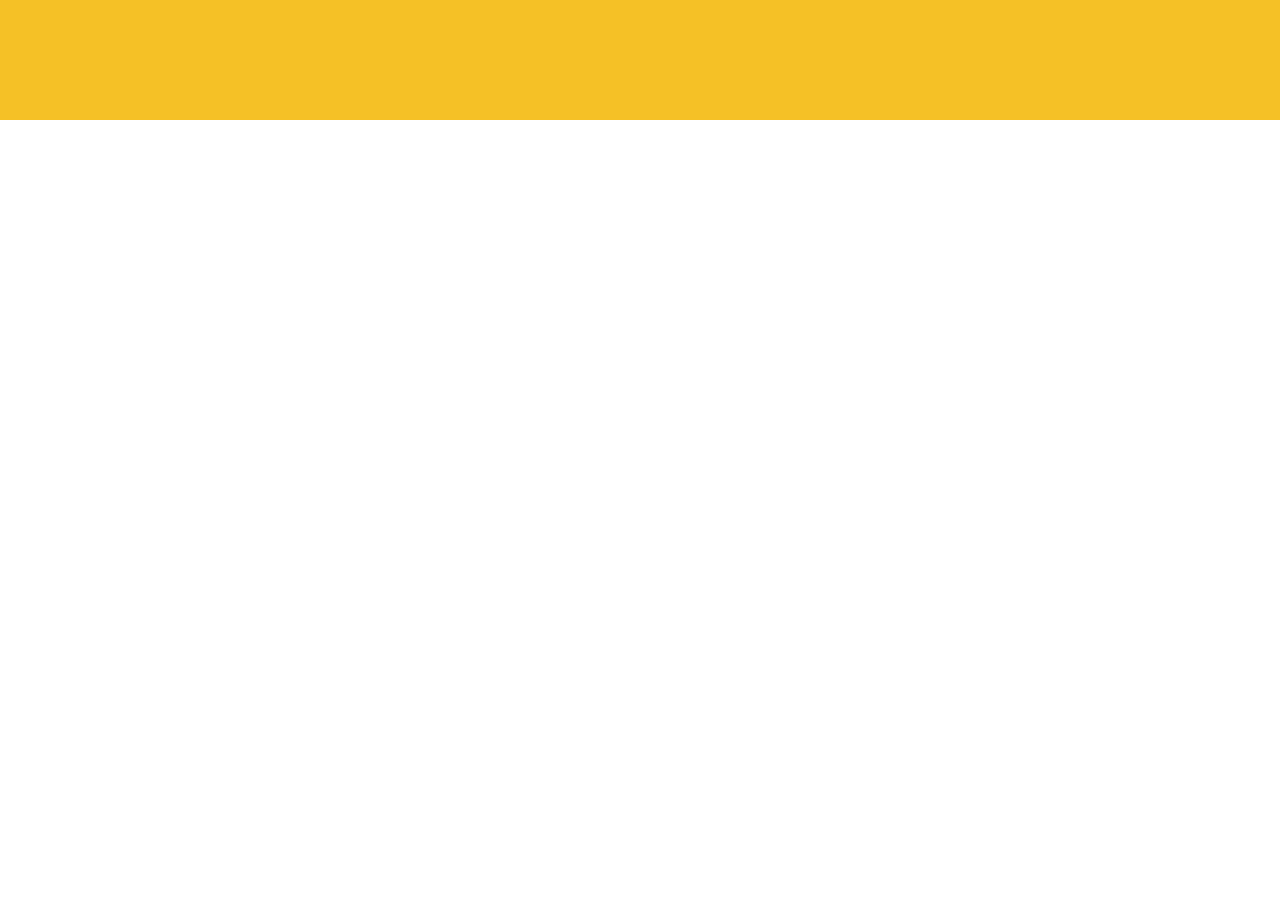
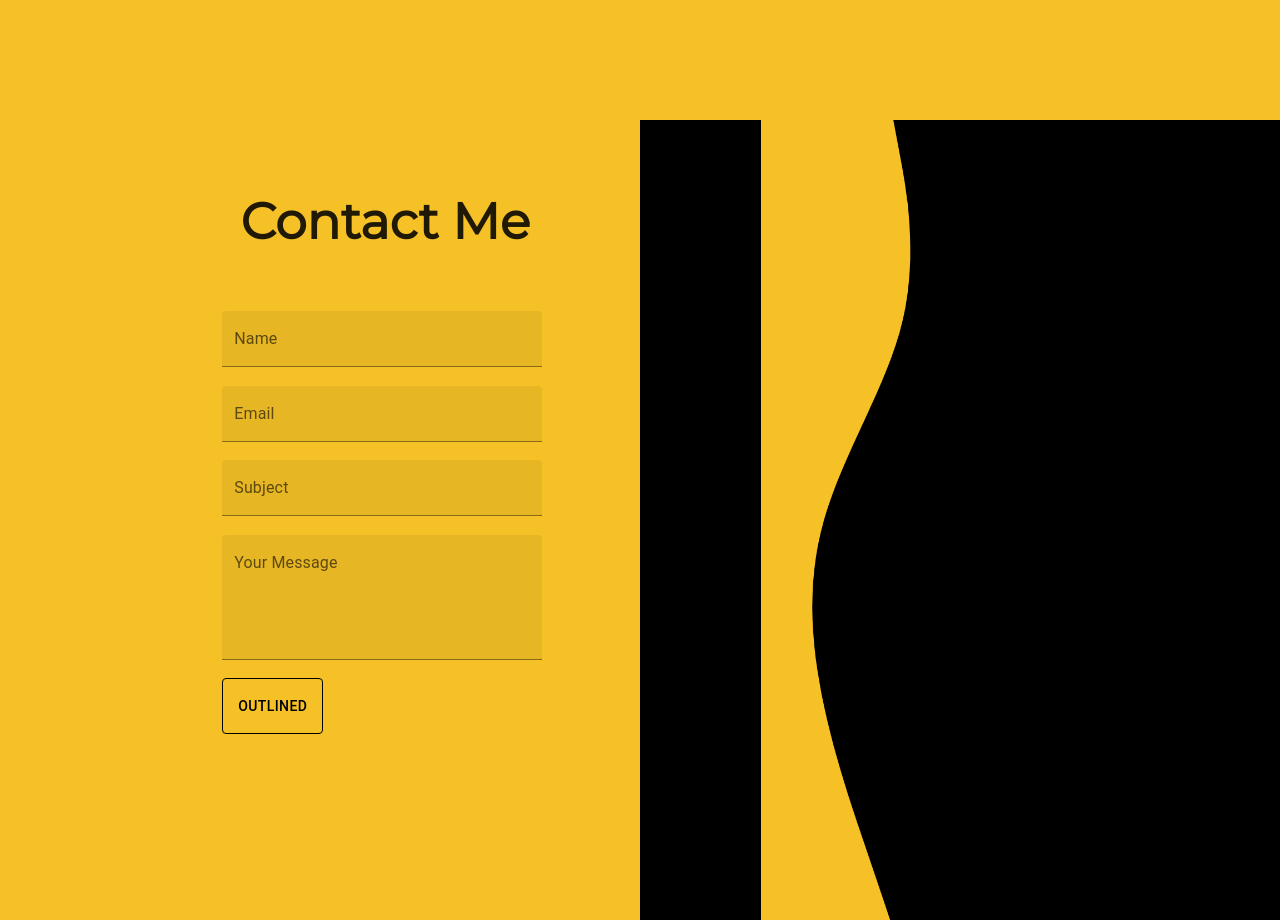
Before and after one commit to ettienekorayyi/portfolio_v2, a React (Create React App) app: page / in a window 1280 px wide. Shown: the part 2280-3200 px from the top of the page. Before the commit the page ends 2400 px from the top, so only its background shows below. Built offline with nearby package versions, Linux system fonts and the light colour scheme.

Commit message:
Created the contact form UI

```diff
--- a/src/components/App.js
+++ b/src/components/App.js
@@ -2,7 +2,7 @@ import React from "react";
 import { Home } from "./home/Home";
 import { About } from "./about/About";
 import { _404Page } from "./404/_404Page";
-
+import { Contact } from "./contact/Contact";
 
 function App() {
   return (
@@ -11,6 +11,7 @@ function App() {
 
       <About />
       <_404Page />
+      <Contact />
       {/**/}
     </div>
   );
--- a/src/components/about/About.css
+++ b/src/components/about/About.css
@@ -66,9 +66,8 @@ div#curve1 svg {
 }
 
 #curve1 img.wave_desktop {
-  position: absolute; /* absolute */
+  position: absolute;
   left: 46rem; /* 74rem  46rem*/
-   /*top: 0rem; 0rem 46.6rem*/
   height: 100vh;
   z-index: 1;
   /*border: 1px solid gray;   51.8rem */
--- /dev/null
+++ b/src/components/contact/Contact.css
@@ -0,0 +1,23 @@
+/* Dark Mode */
+.Contact {
+  background-color: #f5c126; /* #111 #f5c126 */
+  height: 100vh; /*100rem*/
+  gap: 50px;
+}
+
+#col-form {
+    background-color: inherit;
+    height: 100vh;
+}
+
+#col-div {
+    background-color: black;
+    height: 100vh;
+}
+
+.grid-container {
+    display: grid;
+    grid-template-columns: 50% 50%; /**/
+    gap: 0;
+    padding: 0;
+  }
--- /dev/null
+++ b/src/components/contact/Contact.js
@@ -0,0 +1,86 @@
+import * as React from 'react';
+import Box from '@mui/material/Box';
+import useMediaQuery from '@mui/material/useMediaQuery';
+import { useTheme } from '@mui/material/styles';
+import TextField from '@mui/material/TextField';
+import Button from '@mui/material/Button';
+import './Contact.css';
+import wave from "../../img/wave.png";
+
+export const Contact = () => {
+    const theme = useTheme({
+        breakpoints: {
+            values: {
+                xs: 0,
+                sm: 412,
+            },
+        },
+    });
+
+    const matches = useMediaQuery(theme.breakpoints.down('sm'));
+    const classType = matches === true ? 'wave_mobile' : 'wave_desktop';
+    return (
+        <div className="Contact">
+            <div className='grid-container'>
+                <div id='col-form'>
+                    <Box
+                        component="form"
+                        sx={{
+                            '& > :not(style)': { m: 1, width: '35ch' },
+                            margin: '10% 30%'
+                        }}
+                        noValidate
+                        autoComplete="off"
+                    >
+                        <div >
+                            <h1 style={{ textAlign: 'center', fontSize: '50px' }}>Contact Me</h1>
+                            <TextField
+                                id="filled-basic"
+                                label="Name"
+                                variant="filled"
+                                style={{ width: '25vw', marginTop: '5%', marginLeft: '6%' }}
+                            />
+                            <TextField
+                                id="filled-basic"
+                                label="Email"
+                                variant="filled"
+                                style={{ width: '25vw', marginTop: '5%', marginLeft: '6%' }}
+                            />
+                            <TextField
+                                id="filled-basic"
+                                label="Subject"
+                                variant="filled"
+                                style={{ width: '25vw', marginTop: '5%', marginLeft: '6%' }}
+                            />
+
+                            <TextField
+                                id="filled-multiline-static"
+                                label="Your Message"
+                                multiline
+                                rows={4}
+                                variant="filled"
+                                style={{ width: '25vw', marginTop: '5%', marginLeft: '6%' }}
+                            />
+
+                            <Button
+                                variant="outlined"
+                                style={{
+                                    color: 'black',
+                                    borderColor: 'black',
+                                    margin: '5% 0',
+                                    height: '7vh',
+                                    marginLeft: '6%'
+                                }}
+                            >Outlined</Button>
+                        </div>
+                    </Box>
+                </div>
+                <div id='col-div'>
+                    <div id="curve1">
+                        <img className={classType} style={{ left: '42rem' }} src={wave} />
+                    </div>
+                </div>
+            </div>
+        </div>
+    );
+}
```
Also changed, not shown: 1 other file (tests, documents, lock files or other folders).
